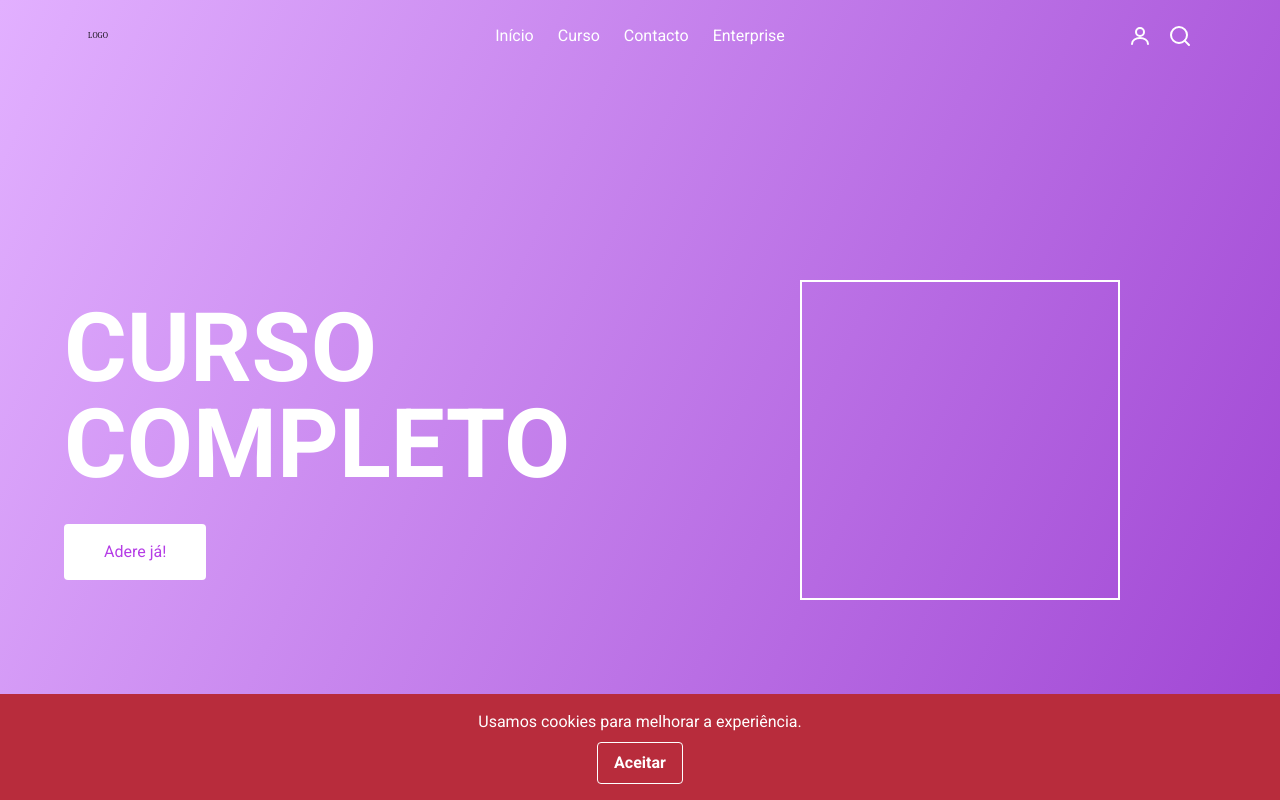
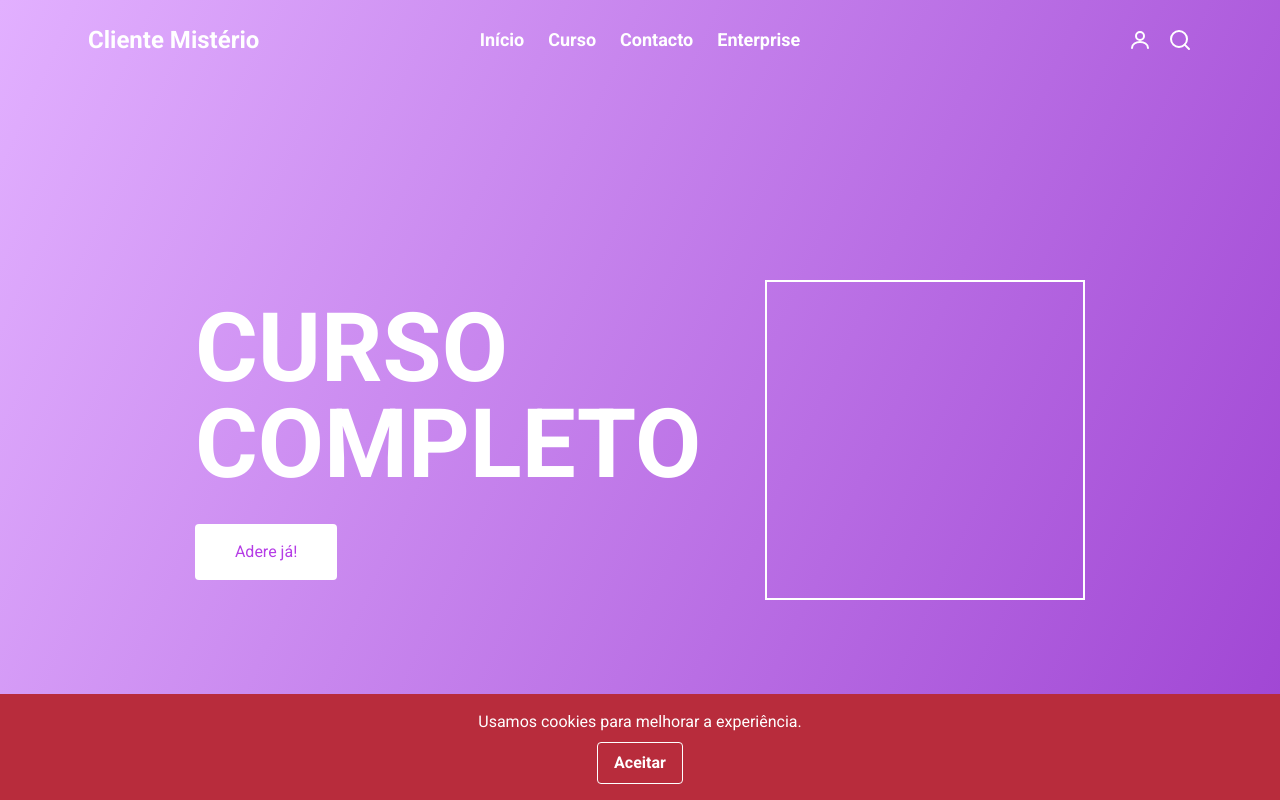
Before and after one commit to msantos51/clientemisterio, a Next.js app in the folder frontend/: page / in a window 1280 px wide. Built offline with nearby package versions, Linux system fonts and the light colour scheme.

Commit message:
feat: update header branding and layout

```diff
--- a/frontend/app/(public)/page.tsx
+++ b/frontend/app/(public)/page.tsx
@@ -3,9 +3,9 @@ import Link from 'next/link'
 // Página inicial com título destacado e espaço para imagem ou vídeo
 export default function HomePage() {
   return (
-    <section className="flex min-h-[calc(100vh-5rem)] items-center">
+    <section className="flex min-h-[calc(100vh-5rem)] items-center justify-center gap-16">
       {/* Bloco esquerdo com o título principal e botão de adesão */}
-      <div className="flex w-1/2 flex-col items-start justify-center space-y-8 pl-16">
+      <div className="flex flex-col items-start justify-center space-y-8">
         <h1 className="text-8xl font-bold leading-none">
           <span className="block">CURSO</span>
           <span className="block">COMPLETO</span>
@@ -18,7 +18,7 @@ export default function HomePage() {
         </Link>
       </div>
       {/* Bloco direito com caixa vazia para imagem ou vídeo futuro */}
-      <div className="flex w-1/2 justify-center">
+      <div className="flex justify-center">
         <div className="h-80 w-80 border-2 border-white" />
       </div>
     </section>
--- a/frontend/components/Header.tsx
+++ b/frontend/components/Header.tsx
@@ -1,17 +1,16 @@
 import Link from 'next/link'
-import Image from 'next/image'
 
 // Cabeçalho com navegação principal
 export function Header() {
   return (
     // Cabeçalho fixo com elementos distribuídos em três colunas
     <header className="fixed left-0 right-0 top-0">
-      {/* Barra de navegação com logo, menus centrais e ícones à direita */}
-      <nav className="mx-auto flex max-w-6xl items-center justify-between p-6 text-white">
-        {/* Logótipo no canto superior esquerdo */}
+      {/* Barra de navegação com texto do logótipo, menus centrais e ícones à direita */}
+      <nav className="mx-auto flex max-w-6xl items-center justify-between p-6 text-white text-lg font-bold">
+        {/* Texto do logótipo no canto superior esquerdo */}
         <div className="flex flex-1 justify-start">
           <Link href="/" aria-label="Página inicial">
-            <Image src="/logo.svg" alt="Cliente Mistério" width={48} height={48} />
+            <span className="text-2xl font-bold">Cliente Mistério</span>
           </Link>
         </div>
         {/* Menus de navegação centrados */}
```
